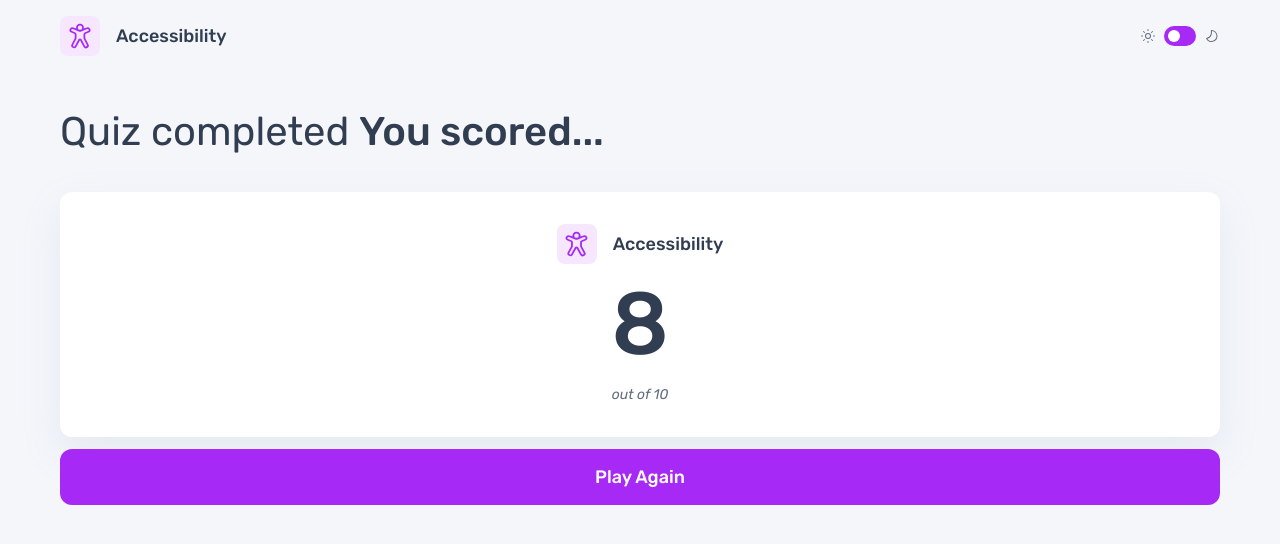
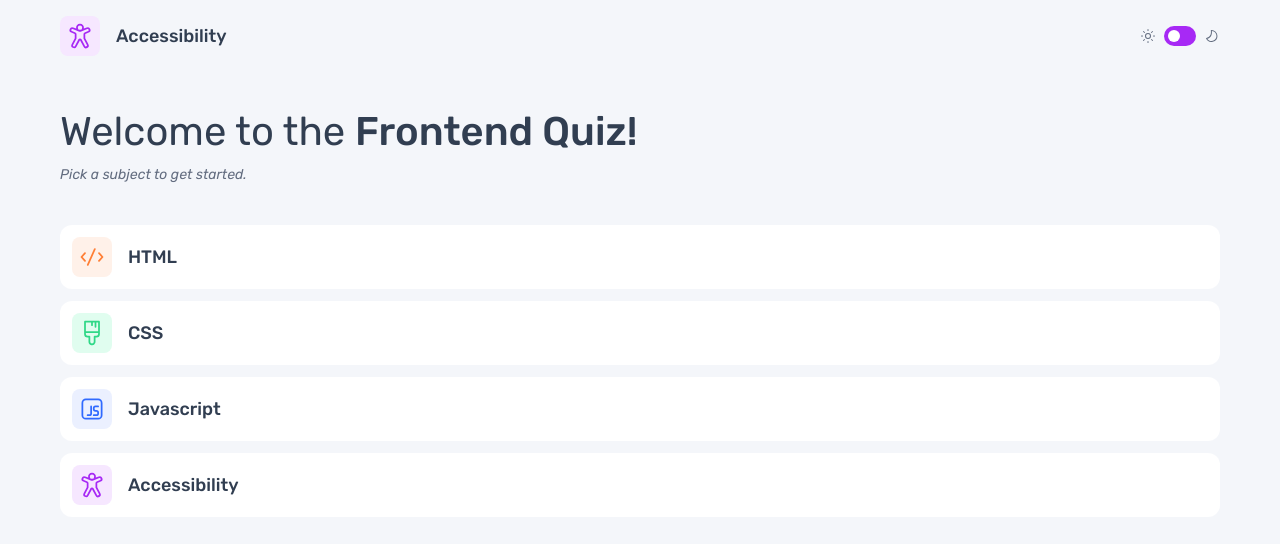
Before and after one commit to danmlarsen/fm-frontend-quiz, a website built with Parcel: page index.html in a window 1280 px wide. Built offline with nearby package versions, Linux system fonts and the light colour scheme.

Commit message:
Styled subject buttons

```diff
--- a/index.html
+++ b/index.html
@@ -28,22 +28,63 @@
                     </div>
                 </div>
             </div>
-            <div class="quiz__question-wrapper">
-                <!-- <div class="quiz__welcome">
-                    <h1 class="heading-primary">Welcome to the <strong>Frontend Quiz!</strong></h1>
+            <div class="quiz__wrapper">
+                <!-- Quiz welcome -->
+                <div class="quiz__welcome">
+                    <h1 class="heading-primary u-mb-sm">Welcome to the <strong>Frontend Quiz!</strong></h1>
                     <p>Pick a subject to get started.</p>
-                </div> -->
-                <div class="quiz__completed-title">
-                    <h1 class="heading-primary">Quiz completed <strong>You scored...</strong></h1>
                 </div>
 
+                <!-- Quiz completed title -->
+                <!-- <div class="quiz__completed-title">
+                    <h1 class="heading-primary">Quiz completed <strong>You scored...</strong></h1>
+                </div> -->
+
+                <!-- Quiz question -->
                 <!-- <div class="quiz__question">
                     <p class="quiz__question-number">Question 6 of 10</p>
                     <h2 class="quiz__question-text">Which of these color contrast ratios defines the minimum WCAG 2.1 Level AA requirement for normal text?</h2>
                     <div class="progress-bar"></div>
                 </div> -->
             </div>
-            <div class="quiz__answers-wrapper">
+            <div class="quiz__wrapper">
+                <!-- Quiz subjects -->
+                <div class="quiz__subjects">
+                    <button class="quiz__subject-btn">
+                        <div class="item">
+                            <div class="item__icon-box item__icon-box--html">
+                                <img src="assets/images/icon-html.svg" alt="HTML icon" class="item__icon" />
+                            </div>
+                            <h3 class="item__title">HTML</h3>
+                        </div>
+                    </button>
+                    <button class="quiz__subject-btn">
+                        <div class="item">
+                            <div class="item__icon-box item__icon-box--css">
+                                <img src="assets/images/icon-css.svg" alt="CSS icon" class="item__icon" />
+                            </div>
+                            <h3 class="item__title">CSS</h3>
+                        </div>
+                    </button>
+                    <button class="quiz__subject-btn">
+                        <div class="item">
+                            <div class="item__icon-box item__icon-box--js">
+                                <img src="assets/images/icon-js.svg" alt="Javascript icon" class="item__icon" />
+                            </div>
+                            <h3 class="item__title">Javascript</h3>
+                        </div>
+                    </button>
+                    <button class="quiz__subject-btn">
+                        <div class="item">
+                            <div class="item__icon-box item__icon-box--a11y">
+                                <img src="assets/images/icon-accessibility.svg" alt="Accessibility icon" class="item__icon" />
+                            </div>
+                            <h3 class="item__title">Accessibility</h3>
+                        </div>
+                    </button>
+                </div>
+
+                <!-- Quiz answers -->
                 <!-- <form class="quiz__answers-form" action="#" method="post">
                     <div class="quiz__answers">
                         <label for="answer-1" class="quiz__answer">
@@ -80,10 +121,8 @@
                     </div>
                 </form> -->
 
-                <!-- <div class="progress-bar"></div>
-                <button class="btn">Button</button> -->
-
-                <div>
+                <!-- Quiz completed view -->
+                <!-- <div>
                     <div class="quiz__completed-stats u-mb-sm">
                         <div class="item">
                             <div class="item__icon-box item__icon-box--a11y">
@@ -96,7 +135,7 @@
                         <p>out of 10</p>
                     </div>
                     <button class="btn">Play Again</button>
-                </div>
+                </div> -->
             </div>
         </main>
     </body>
@@ -124,3 +163,11 @@
     <h3 class="quiz__answer-text">Accessibility</h3>
     <input type="radio" name="answer" id="answer-4" />
 </label> -->
+
+<!-- Components -->
+
+<!-- Progress bar -->
+<!-- <div class="progress-bar"></div>-->
+
+<!-- Button -->
+<!-- <button class="btn">Button</button>  -->
--- a/sass/_quiz.scss
+++ b/sass/_quiz.scss
@@ -21,6 +21,20 @@
 
     &__question-text {
         line-height: 1.2;
+    }
+
+    &__subjects {
+        display: grid;
+        gap: 1.2rem;
+    }
+
+    &__subject-btn {
+        width: 100%;
+        background-color: $color-neutral-100;
+        padding: 1.2rem;
+        border: none;
+        border-radius: 1.2rem;
+        cursor: pointer;
     }
 
     &__answers-form {
```
